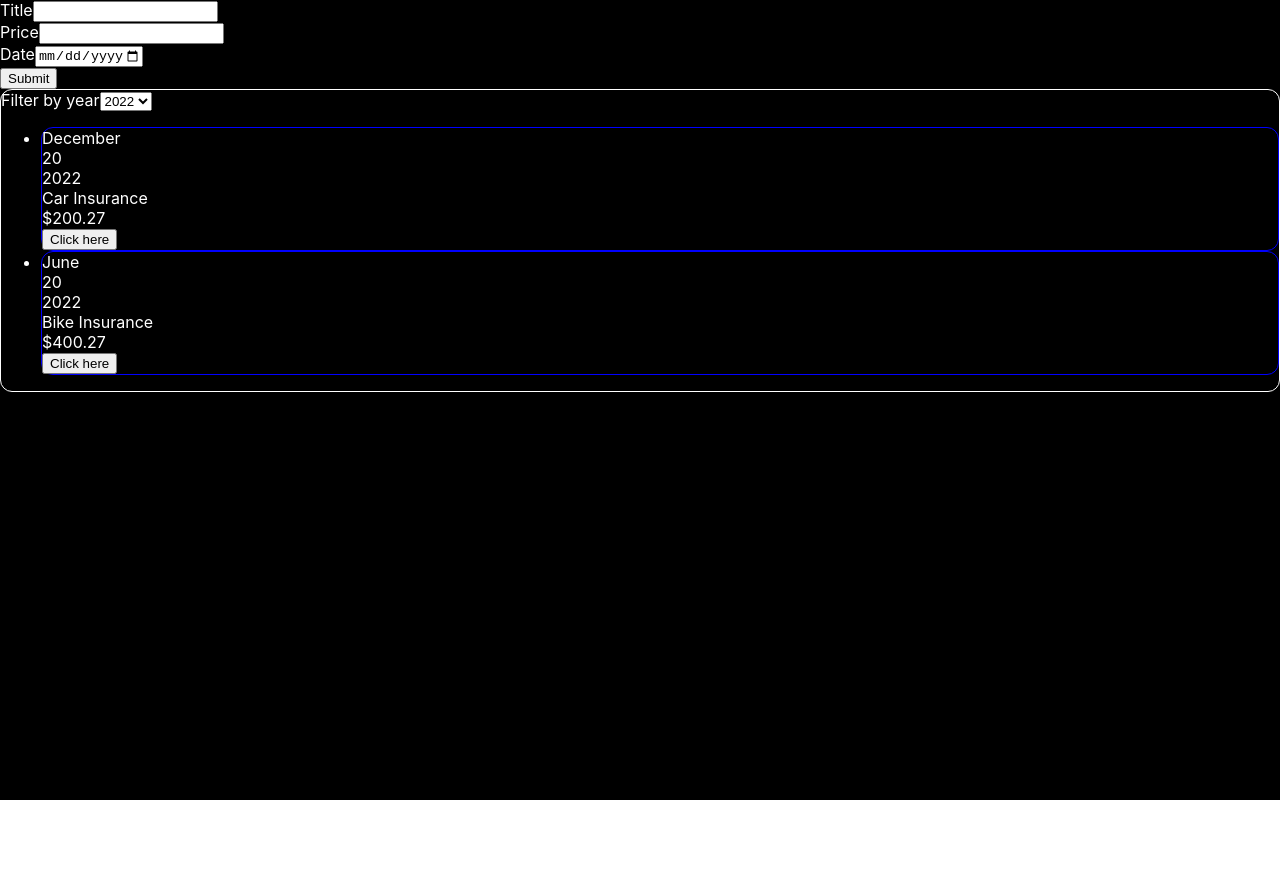
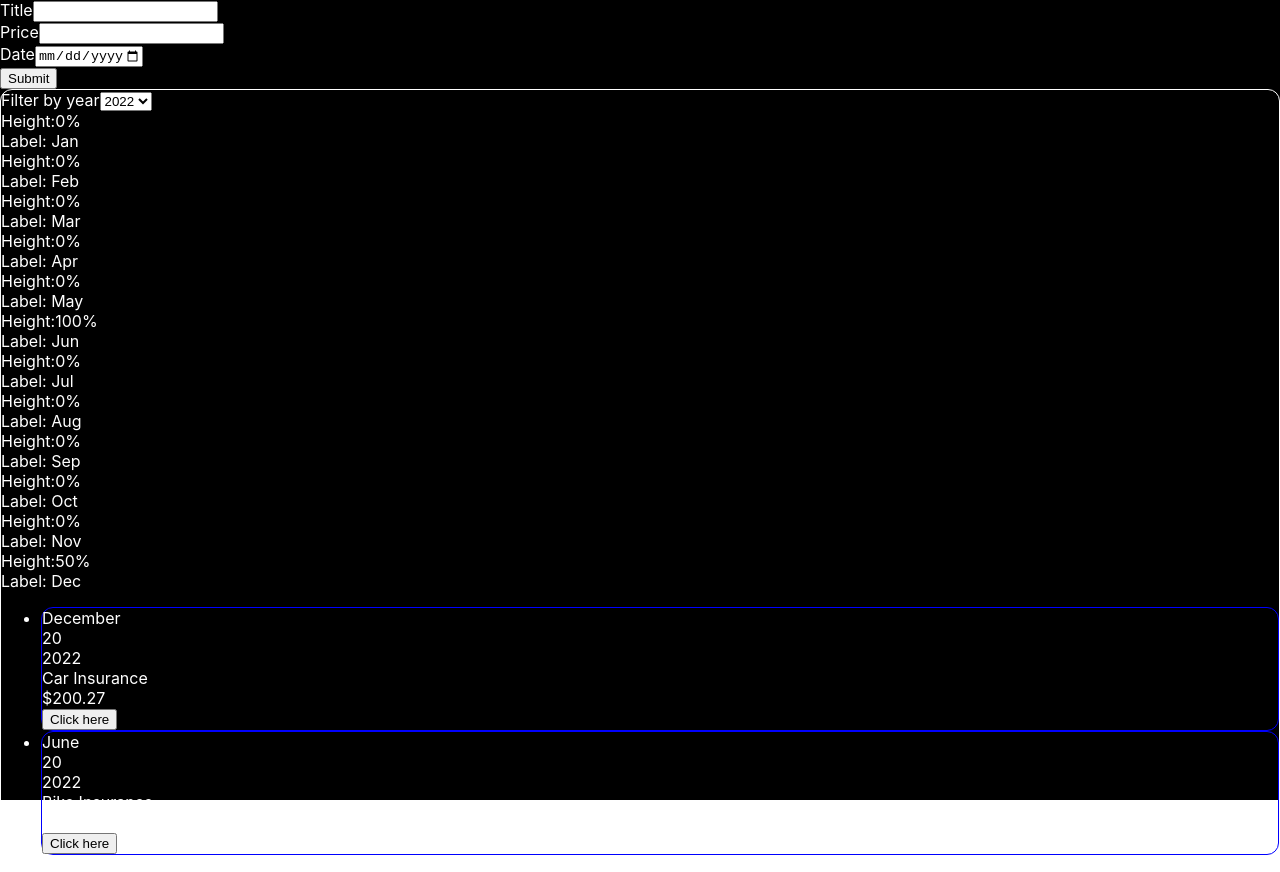
Before and after one commit to abhijeetbapuni/react-practice, a React (Create React App) app: page / in a window 1280 px wide. Before the commit the page ends 800 px from the top, so only its background shows below. Built offline with nearby package versions, Linux system fonts and the light colour scheme.

Commit message:
rendering lists and conditional content

```diff
--- a/src/components/Expenses/Expenses.js
+++ b/src/components/Expenses/Expenses.js
@@ -1,5 +1,6 @@
 import { useState } from "react";
 import Card from "../UI/Card";
+import ExpensesChart from "./ExpensesChart";
 import ExpensesFilter from "./ExpensesFilter";
 import ExpensesList from "./ExpensesList";
 
@@ -18,6 +19,7 @@ const Expenses = ({ expenses }) => {
         selectedYear={filteredYear}
         onChangeFilter={filterChangeHandler}
       />
+      <ExpensesChart expenses={filteredExpenses} />
       <ExpensesList expenses={filteredExpenses} />
     </Card>
   );
--- /dev/null
+++ b/src/components/Expenses/ExpensesChart.js
@@ -0,0 +1,46 @@
+import React from "react";
+
+const ExpensesChart = ({ expenses }) => {
+  const chartDataPoints = [
+    { label: "Jan", value: 0 },
+    { label: "Feb", value: 0 },
+    { label: "Mar", value: 0 },
+    { label: "Apr", value: 0 },
+    { label: "May", value: 0 },
+    { label: "Jun", value: 0 },
+    { label: "Jul", value: 0 },
+    { label: "Aug", value: 0 },
+    { label: "Sep", value: 0 },
+    { label: "Oct", value: 0 },
+    { label: "Nov", value: 0 },
+    { label: "Dec", value: 0 },
+  ];
+  for (const expense of expenses) {
+    const expenseMonth = expense.date.getMonth(); //0 means January
+    chartDataPoints[expenseMonth].value += expense.price;
+  }
+  const chartDataPointsValues = chartDataPoints.map(
+    (dataPoint) => dataPoint.value
+  );
+  const totalMaximum = Math.max(...chartDataPointsValues);
+  let barFillHeight = "0";
+
+  return (
+    <>
+      {chartDataPoints.map((dataPoint) => (
+        <div>
+          <div>
+            Height:
+            {totalMaximum > 0
+              ? Math.round((dataPoint.value / totalMaximum) * 100)
+              : barFillHeight}
+            %
+          </div>
+          <div>Label: {dataPoint.label}</div>
+        </div>
+      ))}
+    </>
+  );
+};
+
+export default ExpensesChart;
```
